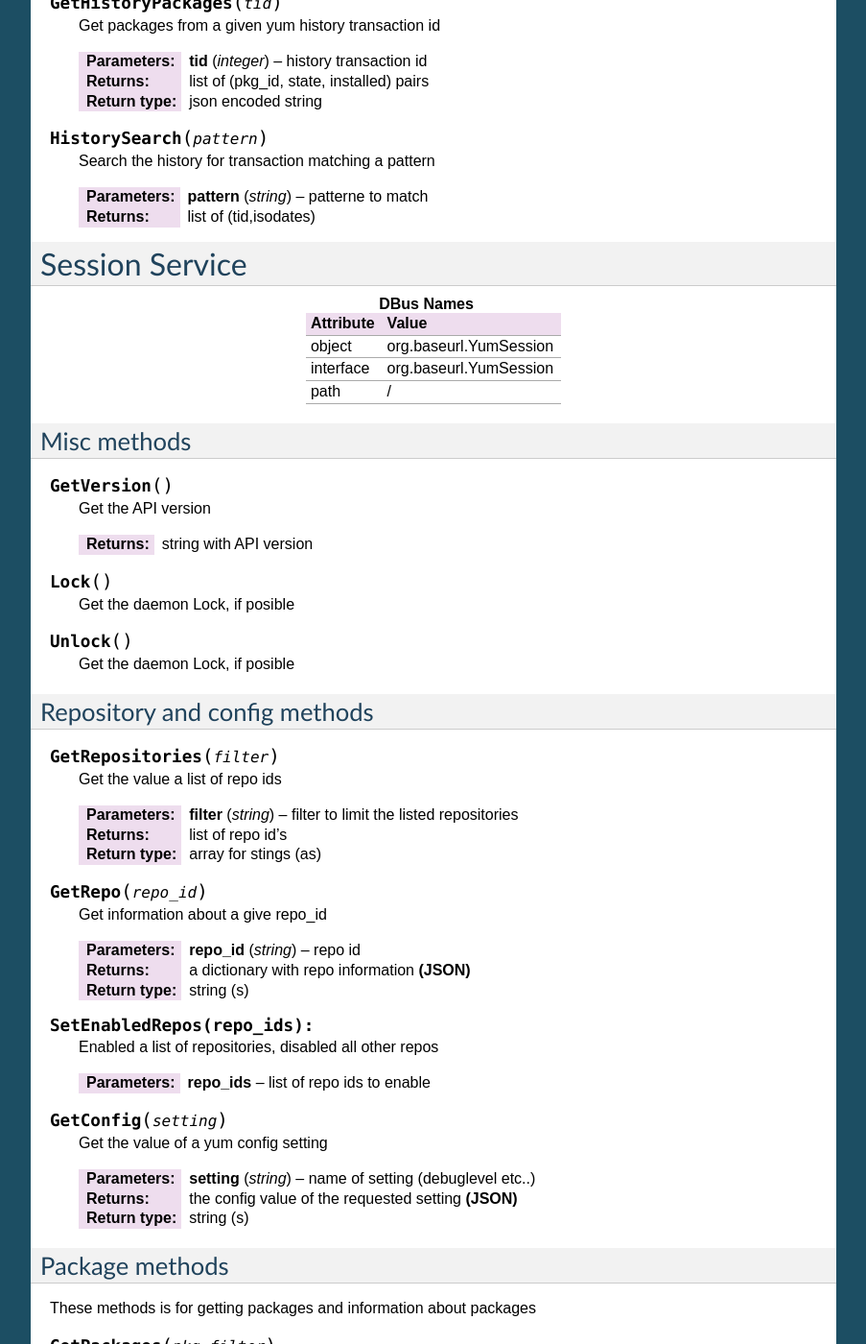
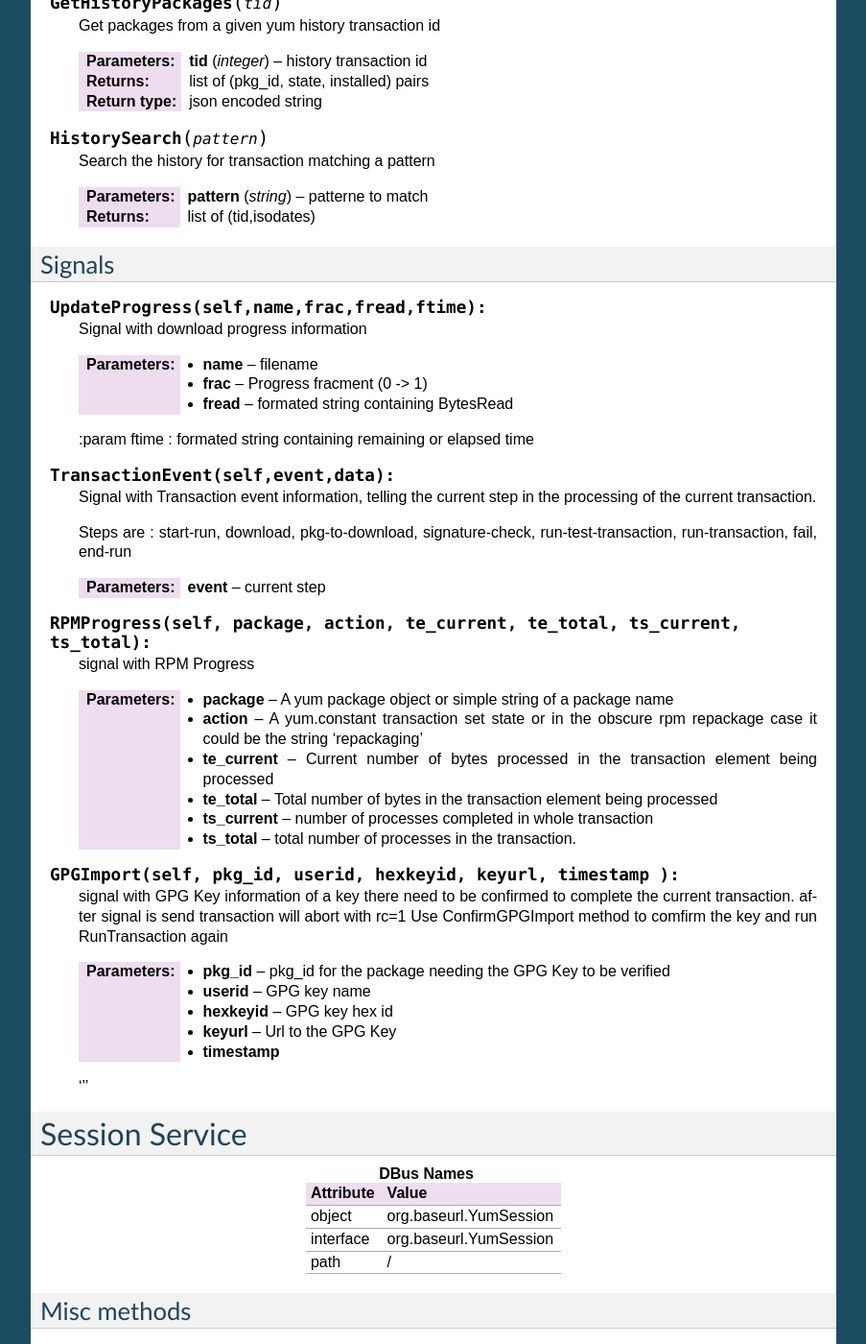
Before and after one commit to timlau/yum-daemon, a Sphinx documentation site: the page built from docs/server.rst, in a window 1280 px wide and 1400 px high, scrolled down 5404 px. Shown: the whole window at 96% size, without its empty margins (198-1101 px from the left). Built offline with Sphinx 7.4.7, drawn with Linux system fonts in a browser that asks for light colours; some of the changed text lies outside the part shown.

Commit message:
Added signals to server api doc and updated docstrings

```diff
--- a/docs/server.rst
+++ b/docs/server.rst
@@ -367,6 +367,58 @@ Methods to work with the yum history
         :return: list of (tid,isodates)
         :type sender: json encoded string
 
+Signals
+--------
+
+.. py:function:: UpdateProgress(self,name,frac,fread,ftime):
+
+        Signal with download progress information
+
+        :param name: filename
+        :param frac: Progress fracment (0 -> 1)
+        :param fread: formated string containing BytesRead
+        :param ftime : formated string containing remaining or elapsed time
+
+.. py:function:: TransactionEvent(self,event,data):
+
+        Signal with Transaction event information, telling the current step in the processing of
+        the current transaction.
+
+        Steps are : start-run, download, pkg-to-download, signature-check, run-test-transaction, run-transaction, fail, end-run
+
+        :param event: current step
+
+
+.. py:function:: RPMProgress(self, package, action, te_current, te_total, ts_current, ts_total):
+
+        signal with RPM Progress
+
+        :param package: A yum package object or simple string of a package name
+        :param action: A yum.constant transaction set state or in the obscure
+                       rpm repackage case it could be the string 'repackaging'
+        :param te_current: Current number of bytes processed in the transaction
+                           element being processed
+        :param te_total: Total number of bytes in the transaction element being
+                         processed
+        :param ts_current: number of processes completed in whole transaction
+        :param ts_total: total number of processes in the transaction.
+
+
+.. py:function:: GPGImport(self, pkg_id, userid, hexkeyid, keyurl, timestamp ):
+
+        signal with GPG Key information of a key there need to be confirmed to complete the
+        current transaction. after signal is send transaction will abort with rc=1
+        Use ConfirmGPGImport method to comfirm the key and run RunTransaction again
+
+
+        :param pkg_id: pkg_id for the package needing the GPG Key to be verified
+        :param userid: GPG key name
+        :param hexkeyid: GPG key hex id
+        :param keyurl: Url to the GPG Key
+        :param timestamp:
+        '''
+
+
 
 ==========================================
 Session Service
@@ -538,3 +590,15 @@ Methods to work with yum groups and categories
 .. note:: Under Development
 
    More to come in the future, methods to install groups etc. has to be defined and implemented
+
+Signals
+--------
+
+.. py:function:: UpdateProgress(self,name,frac,fread,ftime):
+
+        Signal with download progress information
+
+        :param name: filename
+        :param frac: Progress fracment (0 -> 1)
+        :param fread: formated string containing BytesRead
+        :param ftime : formated string containing remaining or elapsed time
```
Also changed, not shown: 2 other files.
